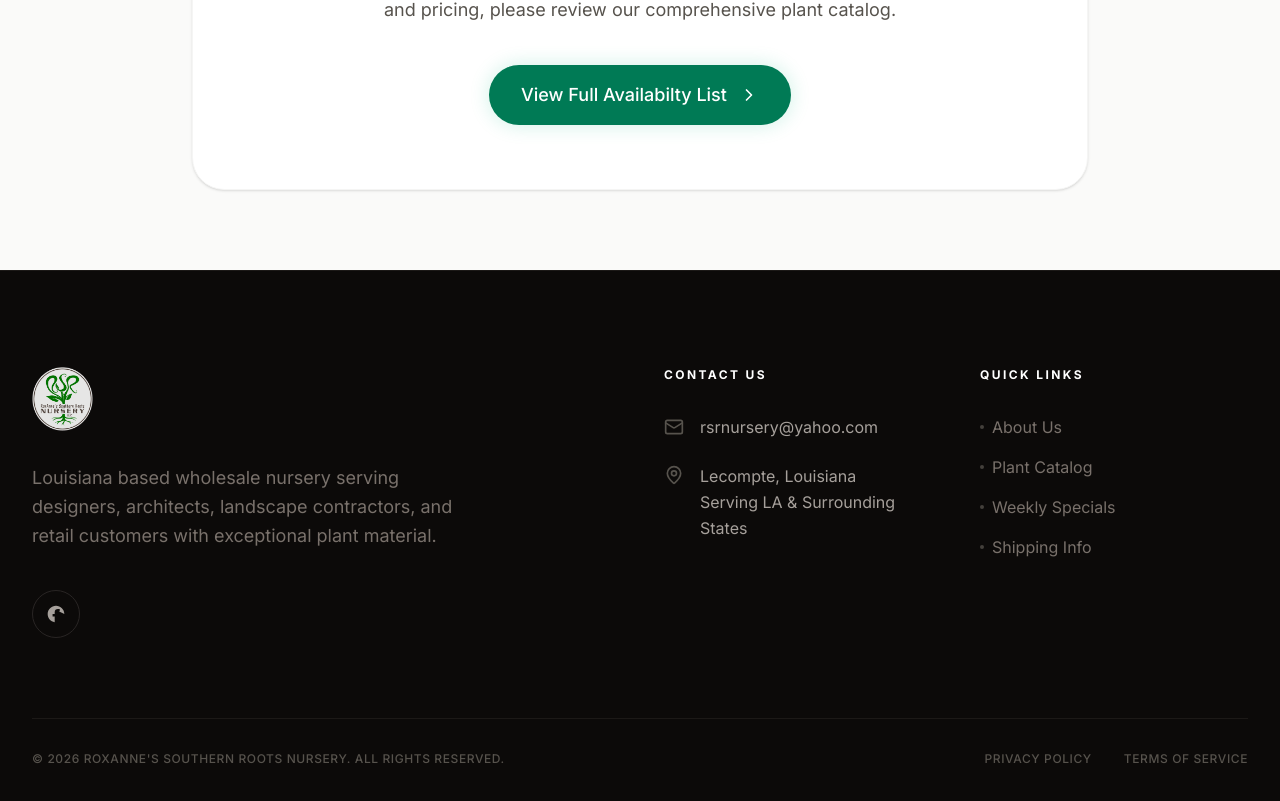
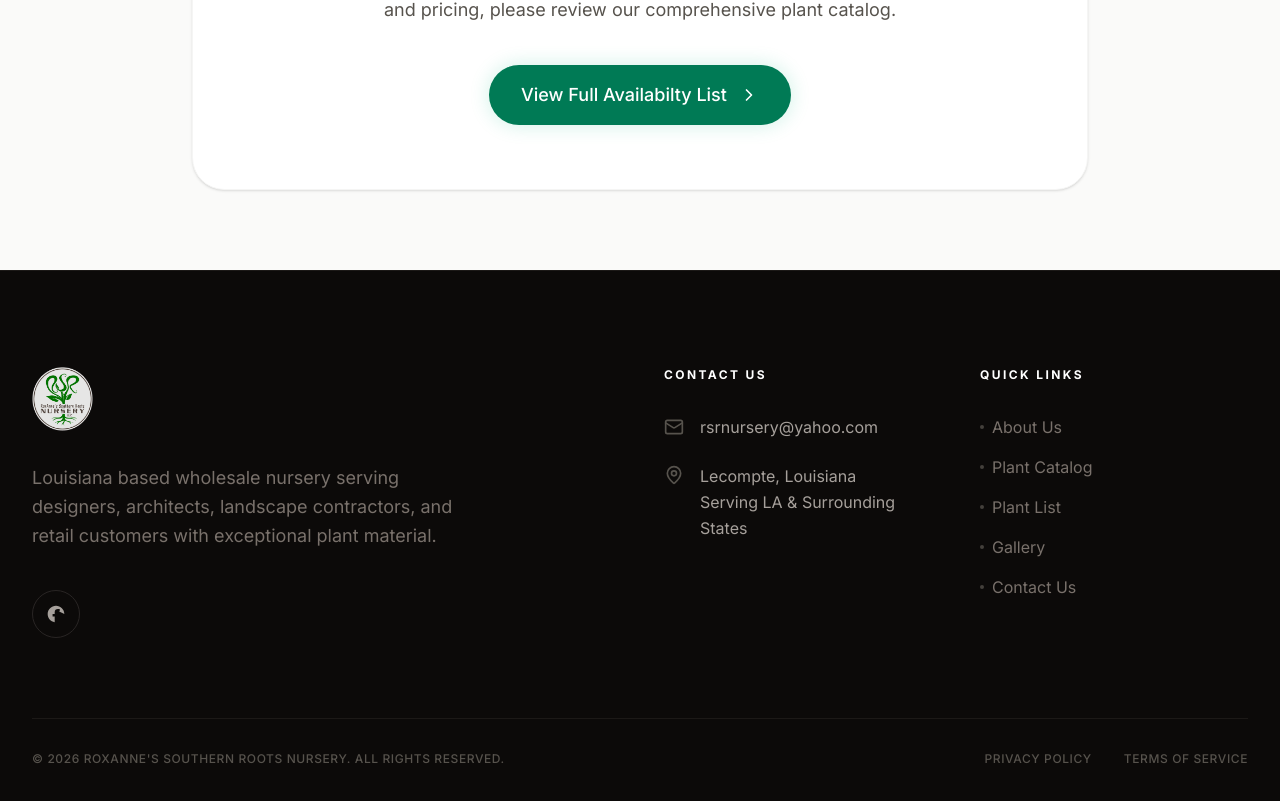
Before and after one commit to Founditmarketing/nursery, a React (Vite) app: page /category/abelia in a window 1280 px wide. Shown: the part 879-1680 px from the top of the page. Built offline with nearby package versions, Linux system fonts and the light colour scheme; a web font is replaced by a local one.

Commit message:
Fix: wire up footer quick links to actual pages

```diff
--- a/src/components/Footer.tsx
+++ b/src/components/Footer.tsx
@@ -1,4 +1,6 @@
 import { Leaf, Mail, MapPin } from 'lucide-react';
+import { Link } from 'react-router-dom';
+
 
 export default function Footer() {
     return (
@@ -45,12 +47,18 @@ export default function Footer() {
                     <div>
                         <h4 className="text-white font-bold mb-8 uppercase tracking-[0.2em] text-xs">Quick Links</h4>
                         <ul className="space-y-4 font-light text-stone-500">
-                            {['About Us', 'Plant Catalog', 'Weekly Specials', 'Shipping Info'].map((link) => (
-                                <li key={link}>
-                                    <a href="#" className="hover:text-white transition-colors flex items-center gap-2 group">
+                            {[
+                                { label: 'About Us', to: '/about' },
+                                { label: 'Plant Catalog', to: '/catalog' },
+                                { label: 'Plant List', to: '/plant-list' },
+                                { label: 'Gallery', to: '/gallery' },
+                                { label: 'Contact Us', to: '/contact' },
+                            ].map(({ label, to }) => (
+                                <li key={label}>
+                                    <Link to={to} className="hover:text-white transition-colors flex items-center gap-2 group">
                                         <span className="w-1 h-1 rounded-full bg-stone-700 group-hover:bg-emerald-500 transition-colors" />
-                                        {link}
-                                    </a>
+                                        {label}
+                                    </Link>
                                 </li>
                             ))}
                         </ul>
```
